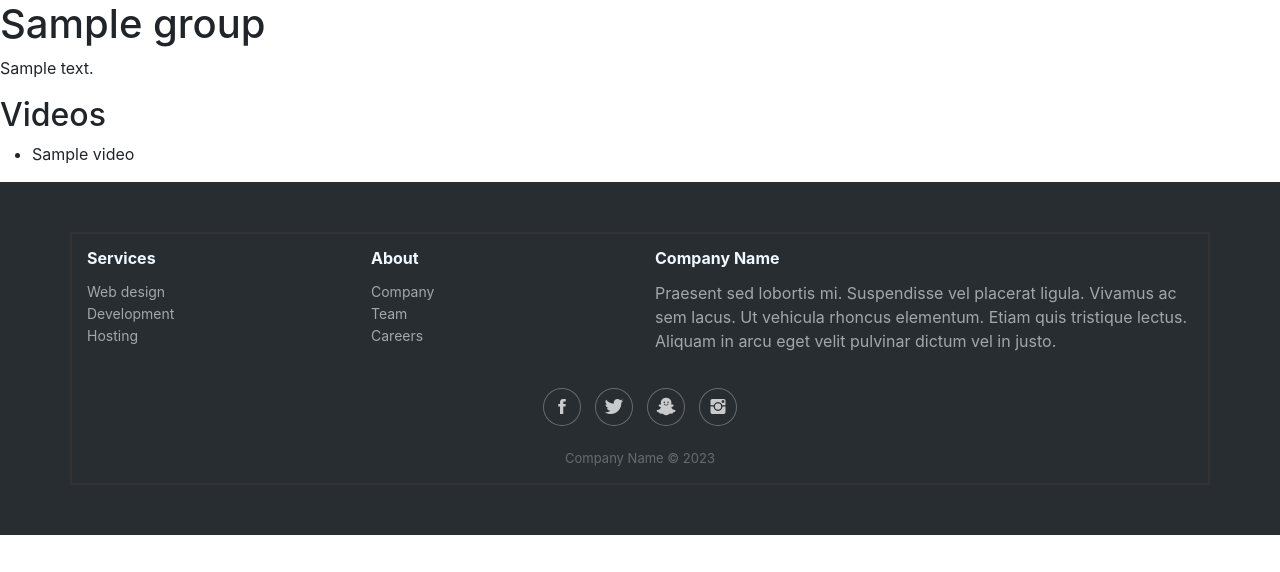
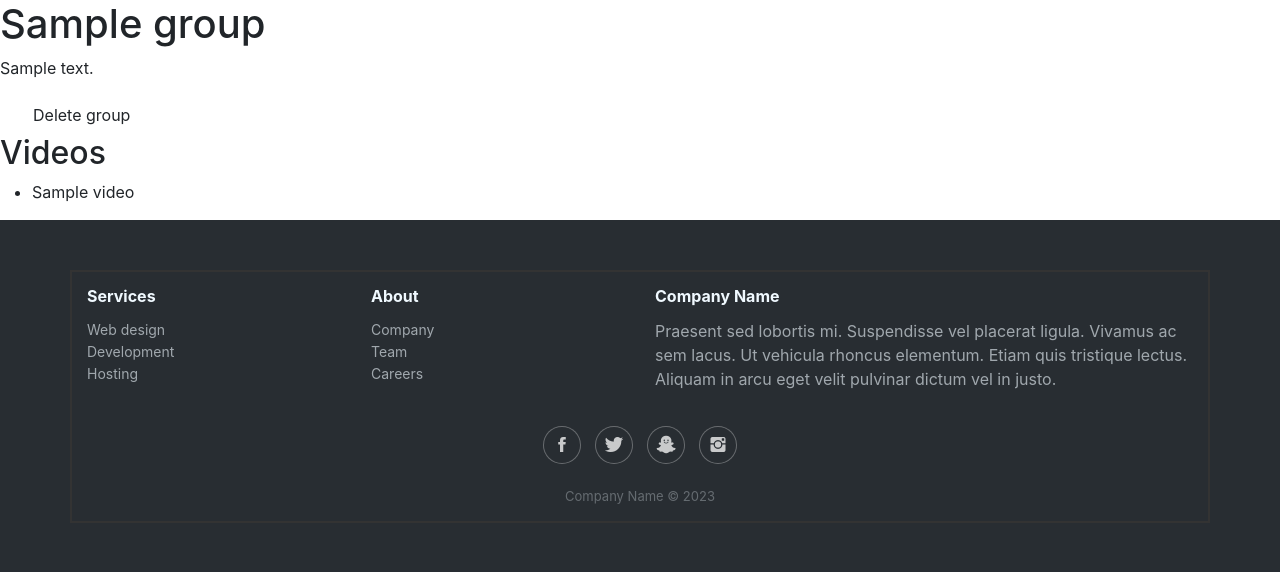
Before and after one commit to Ayat166/TeachPlatform, a Django app: page /group/1/ in a window 1280 px wide. Shown: the part 60-632 px from the top of the page. Run offline with Django 4.2, Linux system fonts and the light colour scheme; a user stored in the database is signed in; tables that the repository leaves empty hold one stand-in row (values such as "Sample post"); some libraries are stand-ins or nearby versions.

Commit message:
add delete group

```diff
--- a/group/models.py
+++ b/group/models.py
@@ -2,13 +2,13 @@ from django.db import models
 from video.models import Video
 from accounts.models import Users
 
-def upload_video_media(instance, filename):
+def upload_image_media(instance, filename):
     return "GroupImage/{0}/{1}".format(instance.user.user.username, filename)
 
 class Group(models.Model):
     name = models.CharField(max_length=255)
     description = models.TextField()
-    image = models.ImageField("GroupImage",upload_to=upload_video_media, null=True, blank=True)
+    image = models.ImageField("GroupImage",upload_to=upload_image_media, null=True, blank=True)
     videos = models.ManyToManyField(Video, blank=True)
     created_at = models.DateTimeField(auto_now_add=True)
     user = models.ForeignKey(Users, on_delete=models.CASCADE)
--- a/group/urls.py
+++ b/group/urls.py
@@ -6,4 +6,5 @@ urlpatterns = [
     path('<int:pk>/', views.group_detail, name='group_detail'),
     path('create/', views.group_create, name='group_create'),
     path('<int:pk>/edit/', views.group_edit, name='group_edit'),
+    path('<int:pk>/delete/', views.group_delete, name='group_delete'),
 ]
--- a/group/views.py
+++ b/group/views.py
@@ -12,34 +12,49 @@ def group_list(request):
 
 @login_required
 def group_detail(request, pk):
-    group = Group.objects.get(pk=pk)
-    return render(request, 'pages/group_detail.html', {'group': group})
+    group = get_object_or_404(Group, pk=pk)
+    user = get_object_or_404(Users, user=group.user.user)
+    return render(request, 'pages/group_detail.html', {'group': group,'user':user})
 
 @login_required
 def group_create(request):
+    user = get_object_or_404(Users, user=request.user)
     if request.method == 'POST':
-        form = GroupForm(request.POST)
+        form = GroupForm(request.POST, request.FILES,filter_video=user)
         if form.is_valid():
-            user= get_object_or_404(Users,user=request.user)
             group = form.save(commit=False)
             group.user = user
             group.save()
+            form.save_m2m()  # Save the many-to-many relationships for the videos field
             return redirect('group_detail', pk=group.pk)
     else:
-        form = GroupForm()
+        form = GroupForm(filter_video=user)
     return render(request, 'pages/group_form.html', {'form': form})
+
 
 @login_required
 def group_edit(request, pk):
     group = Group.objects.get(pk=pk)
+    user= get_object_or_404(Users,user=request.user)
     if request.method == 'POST':
-        form = GroupForm(request.POST, instance=group)
+        form = GroupForm(request.POST, request.FILES, instance=group, filter_video=user)
         if form.is_valid():
             group = form.save(commit=False)
-            user= get_object_or_404(Users,user=request.user)
             group.user = user
             group.save()
+            form.save_m2m()
             return redirect('group_detail', pk=group.pk)
     else:
-        form = GroupForm(instance=group)
+        form = GroupForm(instance=group, filter_video=user)
     return render(request, 'pages/group_form.html', {'form': form})
+
+
+@login_required
+def group_delete(request, pk):
+    if request.user.is_authenticated:
+        group = get_object_or_404(Group, pk=pk)
+        if request.method == 'POST':
+            group.delete()
+            return redirect('group_list')
+
+    return redirect('videos')
--- a/templates/pages/group_detail.html
+++ b/templates/pages/group_detail.html
@@ -1,8 +1,25 @@
 {% extends 'base.html' %}
+{% load static %}
 
+<html>
+<head>
+
+  <link rel="stylesheet" href="{% static 'css/main.css' %}">
+  <title>Platento | Group</title>
+</head>
 {% block content %}
     <h1>{{ group.name }}</h1>
     <p>{{ group.description }}</p>
+    {% if request.user == user.user %}
+    <form id="delete-form" action="{% url 'group_delete' group.pk %}" method="POST">
+        {% csrf_token %}
+        <button class="btn btn-delete" type="submit" onclick="return confirmDelete()">
+          <span class="mdi mdi-delete mdi-24px"></span>
+          <span class="mdi mdi-delete-empty mdi-24px"></span>
+          <span>Delete group</span>
+        </button>
+    </form>
+    {% endif %}
     <h2>Videos</h2>
     <ul>
     {% for video in group.videos.all %}
@@ -11,4 +28,14 @@
         <li>No videos yet.</li>
     {% endfor %}
     </ul>
+    </html>
+    <script>
+    function confirmDelete() {
+        if (window.confirm('Are you sure you want to delete this group?')) {
+            return true;
+        } else {
+            return false;
+        }
+    }
+    </script>
 {% endblock %}
```
Also changed, not shown: group/forms.py (+12 -2 lines), templates/pages/group_form.html (+0 -13 lines), templates/pages/video.html (+6 -4 lines), group/migrations/0001_initial.py.
